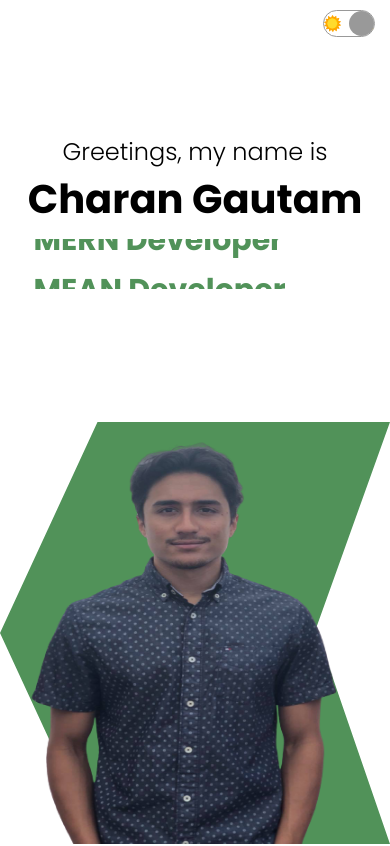
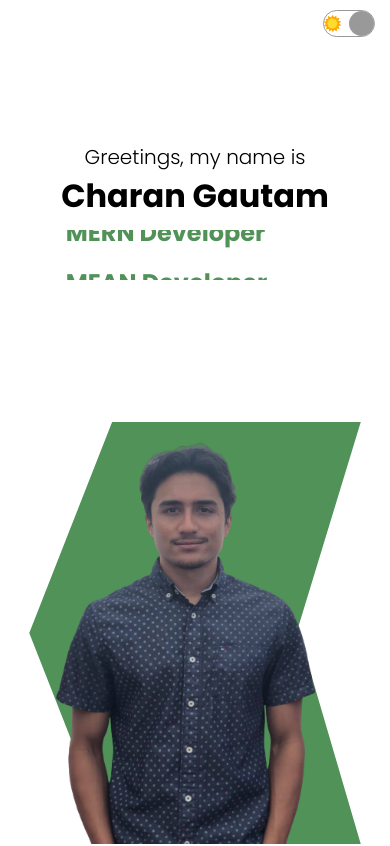
Before and after one commit to charangautam/Portfolio, a React (Create React App) app: page / in a window 390 px wide. Shown: the top 846 px of the page. Built offline with nearby package versions, Linux system fonts and the light colour scheme.

Commit message:
overall styling and responsiveness fix

```diff
--- a/src/components/about/About.jsx
+++ b/src/components/about/About.jsx
@@ -21,7 +21,7 @@ const About = () => {
                     I pursued Kinesiology in my undergrad because of an innate drive to empower others to experience the physical, social and mental wellness benefits associated with healthy living.
                 </p>
                 <p className="a-desc">
-                    When I started programming, a few years ago, I was very invested in exploring how technology enables and advances healthcare. My purpose is to utilize the knowledge acquired through my Kinesiology degree and apply it to write software that works to make a difference and improve lives of users as tech continues to drive the world.
+                    When I started programming, a few years ago, I was very invested in exploring how technology enables and advances healthcare. My purpose is to utilize the knowledge acquired through my Kinesiology degree and apply it to write software that works to make a difference and improve lives of users as tech continues to drive the world forward.
                 </p>
                 <div className="a-achievement">
                     <img src={achievement} alt="" className="a-acheivement-img" />
--- a/src/components/about/about.css
+++ b/src/components/about/about.css
@@ -83,10 +83,11 @@
 
 /* responsive */
 
-@media screen and (max-width: 1100px) {
+@media screen and (max-width: 1200px) {
     .about {
         flex-direction: column;
         margin-top: 50px;
+        padding: 10px;
     }
 
     .a-left {
--- a/src/components/intro/Intro.jsx
+++ b/src/components/intro/Intro.jsx
@@ -1,11 +1,7 @@
-import { useContext } from 'react';
-import { ThemeContext } from '../../context';
 import './intro.css';
 import me from '../../img/profile.png'
 
 const Intro = () => {
-    const theme = useContext(ThemeContext)
-    const darkMode = theme.state.darkMode
     return (
         <div className="intro">
             <div className="i-left">
@@ -25,62 +21,6 @@ const Intro = () => {
                         I am a passionate web developer living in Calgary, Alberta. At the moment, I am focusing on building and honing my personal brand in order to break into the tech industry. I love tech as it continues to influence our lives around us as well as build on top of the greatest innovation in the last century, the internet!
                     </p>
                 </div>
-                <svg
-                    className="i-scroll"
-                    width="75"
-                    height="75"
-                    viewBox="0 0 75 75"
-                    fill="none"
-                    stroke={darkMode ? "white" : "black"}
-                    xmlns="http://www.w3.org/2000/svg"
-                >
-                    <g id="scroll">
-                        <path
-                            id="Vector"
-                            d="M40.5 15L34.5 9L28.5 15"
-                            strokeWidth="3"
-                            strokeMiterlimit="10"
-                            strokeLinecap="round"
-                            strokeLinejoin="round"
-                        />
-                        <path
-                            id="Vector_2"
-                            d="M28.5 24L34.5 30L40.5 24"
-                            strokeWidth="3"
-                            strokeMiterlimit="10"
-                            strokeLinecap="round"
-                            strokeLinejoin="round"
-                        />
-                        <g id="Group">
-                            <path
-                                id="Vector_3"
-                                d="M9 37.5H60"
-                                strokeWidth="3"
-                                strokeMiterlimit="10"
-                                strokeLinecap="round"
-                                strokeLinejoin="round"
-                            />
-                        </g>
-                        <path
-                            id="Vector_4"
-                            d="M34.5 27V9"
-                            strokeWidth="2.9895"
-                            strokeMiterlimit="10"
-                            strokeLinecap="round"
-                            strokeLinejoin="round"
-                        />
-                        <g id="Group_2">
-                            <path
-                                id="Vector_5"
-                                d="M9 27C9 12.918 20.418 1.5 34.5 1.5C48.5859 1.5 60 12.918 60 27C60 29.8906 60 45.1094 60 48C60 62.082 48.5859 73.5 34.5 73.5C20.418 73.5 9 62.082 9 48C9 45.1094 9 29.8906 9 27Z"
-                                strokeWidth="3"
-                                strokeMiterlimit="10"
-                                strokeLinecap="round"
-                                strokeLinejoin="round"
-                            />
-                        </g>
-                    </g>
-                </svg>
             </div>
             <div className="i-right">
                 <div className="i-bg"></div>
--- a/src/components/intro/intro.css
+++ b/src/components/intro/intro.css
@@ -67,13 +67,6 @@ h1, h2 {
     align-items: center;
 }
 
-.i-scroll {
-    width: 30px;
-    height: 30px;
-    position: absolute;
-    bottom: 20px;
-}
-
 /* right side */
 
 .i-right {
@@ -99,6 +92,96 @@ h1, h2 {
 
 /* responsive */
 
+@media screen and (max-width: 1220px) {
+    .i-greeting {
+        font-size: 27px;
+    }
+
+    .i-name {
+        font-size: 45px;
+    }
+}
+
+@media screen and (max-width: 960px) {
+    .i-greeting {
+        font-size: 24px;
+    }
+
+    .i-name {
+        font-size: 40px;
+    }
+
+    .i-title-item {
+        font-size: 27px;
+    }
+}
+
+@media screen and (max-width: 960px) {
+    .i-left-wrapper {
+        width: 100%;
+    }
+
+    .i-greeting {
+        font-size: 22px;
+    }
+
+    .i-name {
+        font-size: 40px;
+    }
+
+    .i-desc {
+        font-size: 16px;
+    }
+}
+
+@media screen and (max-width: 870px) {
+    .i-greeting {
+        font-size: 20px;
+    }
+
+    .i-name {
+        font-size: 35px;
+    }
+
+    .i-desc {
+        font-size: 15px;
+    }
+}
+
+@media screen and (max-width: 785px) {
+    .intro {
+        flex-direction: column;
+        max-width: 100vh;
+    }
+
+    .i-left-wrapper {
+        padding: 10px;
+        align-items: center;
+        justify-content: center;
+        text-align: center;
+        height: 100%;
+    }
+
+    .i-greeting {
+        font-size: 24px;
+    }
+
+    .i-name {
+        font-size: 40px;
+        margin-bottom: 10px;
+    }
+
+    .i-desc{
+    display: none;
+    }
+
+    .i-right {
+        width: 85%;
+        margin: 0 auto;
+    }
+}
+
+
 @media screen and (max-width: 480px) {
     .intro {
       flex-direction: column;
@@ -114,15 +197,24 @@ h1, h2 {
     }
 
     .i-greeting {
-        font-size: 24px;
+        font-size: 20px;
     }
 
     .i-name {
-        font-size: 40px;
+        font-size: 32px;
         margin-bottom: 10px;
+    }
+
+    .i-title-item {
+        font-size: 24px;
     }
 
     .i-desc{
       display: none;
     }
+
+    .i-right {
+        width: 85%;
+        margin: 0 auto;
+    }
 }
--- a/src/components/product/product.css
+++ b/src/components/product/product.css
@@ -31,13 +31,42 @@
 
 /* responsive */
 
-@media screen and (max-width: 480px) {
+@media screen and (max-width: 940px) {
     .product {
         width: 40%;
-        height: 20vh;
+        height: 50vh;
+    }
+}
+
+@media screen and (max-width: 760px) {
+    .product {
+        width: 40%;
+        height: 35vh;
+    }
+
+    .product-details {
+        font-size: smaller;
+    }
+}
+
+@media screen and (max-width: 600px) {
+    .product {
+        width: 42%;
+        height: 26vh;
     }
 
     .product-details {
         display: none;
     }
 }
+
+@media screen and (max-width: 480px) {
+    .product {
+        width: 40%;
+        height: 26vh;
+    }
+
+    .product-details {
+        display: none;
+    }
+}
--- a/src/components/productList/ProductList.jsx
+++ b/src/components/productList/ProductList.jsx
@@ -7,7 +7,7 @@ const ProductList = () => {
     return (
         <div className="product-list">
             <div className="pl-texts">
-                <h1 className="pl-title">Personal projects & work</h1>
+                <h1 className="pl-title">Personal projects</h1>
                 <p className="pl-desc">
                     Here are some projects I have built in the past. Click on each to explore further!
                 </p>
--- a/src/components/productList/productList.css
+++ b/src/components/productList/productList.css
@@ -44,6 +44,58 @@
 }
 /* responsive */
 
+@media screen and (max-width: 1200px) {
+    .product-list {
+        margin-top: 100px;
+    }
+}
+
+@media screen and (max-width: 860px) {
+    .product-list {
+        margin-top: 200px;
+    }
+
+    .pl-texts {
+        width: 85%;
+    }
+
+    .pl-title {
+        font-size: 35px;
+    }
+
+    .pl-desc {
+        font-size: 20px;
+    }
+}
+
+@media screen and (max-width: 650px) {
+    .product-list {
+        margin-top: 270px;
+    }
+
+    .pl-texts {
+        width: 90%;
+    }
+}
+
+@media screen and (max-width: 590px) {
+    .product-list {
+        margin-top: 390px;
+    }
+
+    .pl-texts {
+        width: 100%;
+    }
+
+    .pl-title {
+        font-size: 30px;
+    }
+
+    .pl-desc {
+        font-size: 20px;
+    }
+}
+
 @media screen and (max-width: 480px) {
     .product-list {
         padding: 10px;
@@ -62,4 +114,8 @@
     .pl-desc {
         display: none;
     }
+
+    .pl-desc {
+        font-size: 20px;
+    }
 }
--- a/src/data.js
+++ b/src/data.js
@@ -1,7 +1,8 @@
 import avengersFlix from './img/avengersFlix.png';
 import avengersFlixAngular from './img/avengersFlixAngular.png';
-import meet from './img/meet.png'
-import chatter from './img/chatter.png'
+import meet from './img/meet.png';
+import chatter from './img/chatter.png';
+import HR from './img/HR.png';
 
 export const products = [
     {
@@ -36,8 +37,8 @@ export const products = [
         id: 5,
         name: 'HR Input',
         tech: 'Built using MERN stack',
-        img: "https://via.placeholder.com/150",
-        link: "http://lama.dev",
+        img: HR,
+        link: "https://sportal-app.herokuapp.com/",
     },
     {
         id: 6,
```
Also changed, not shown: src/components/contact/contact.css (+76 -7 lines), src/img/HR.png (added).
